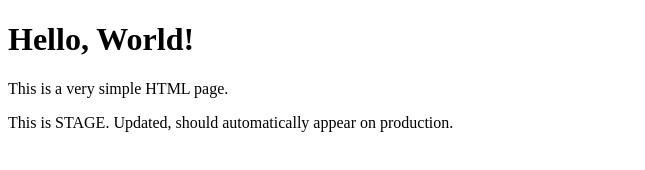
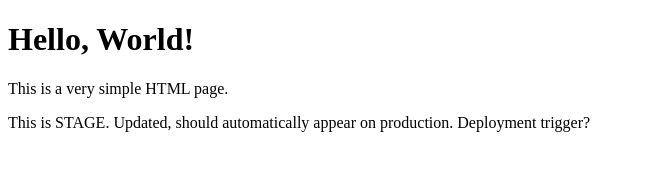
Before and after one commit to apiscevs/simple-html, a plain HTML site: page index.html in a window 1280 px wide. Shown: the whole page, without its empty margins (0-645 px from the left). Drawn offline with Linux system fonts and the light colour scheme.

Commit message:
deployment trigger test

```diff
--- a/index.html
+++ b/index.html
@@ -8,6 +8,6 @@
 <body>
     <h1>Hello, World!</h1>
     <p>This is a very simple HTML page.</p>
-    <p>This is STAGE. Updated, should automatically appear on production.</p>
+    <p>This is STAGE. Updated, should automatically appear on production. Deployment trigger?</p>
 </body>
 </html>
```
